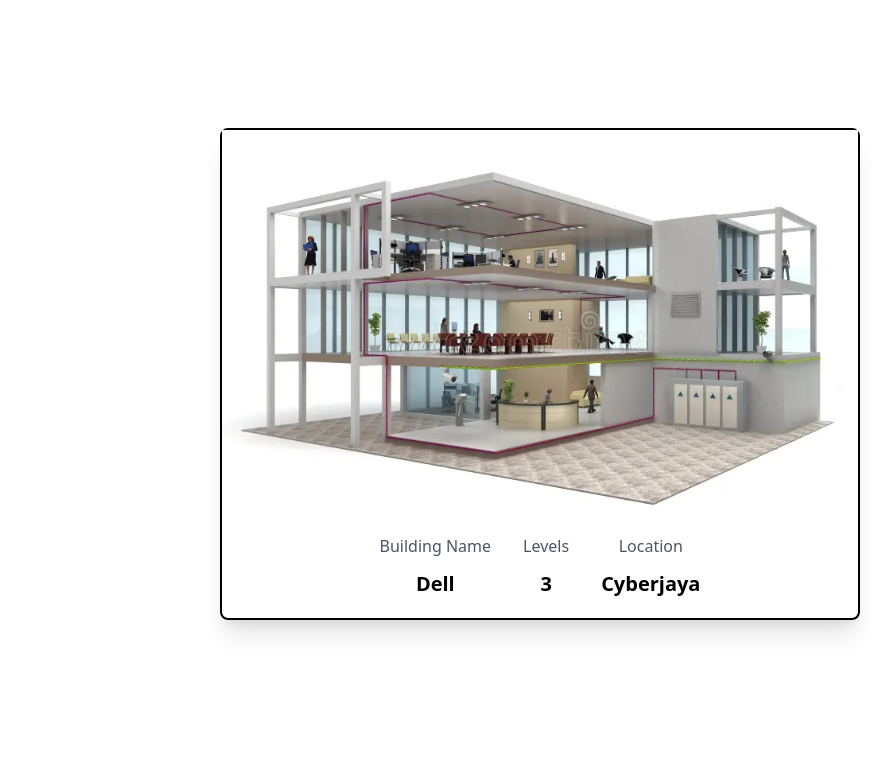
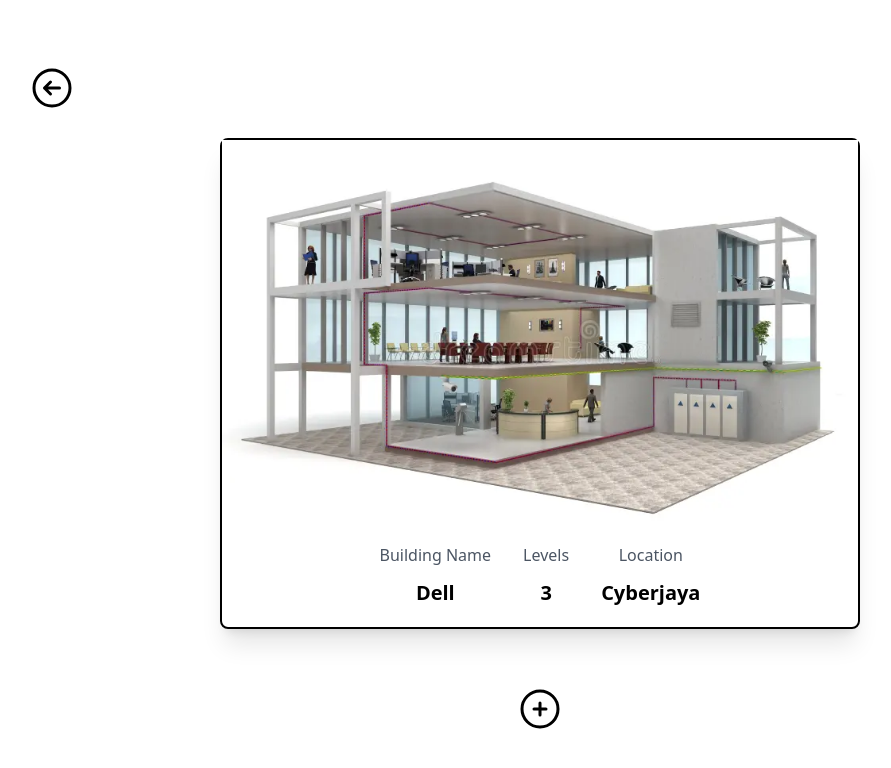
Before and after one commit to syahirahsabri/hack2hire, a React (Vite) app: page /building-info in a window 1280 px wide. Shown: the top 768 px of the page, without its empty margins (100-991 px from the left). Built offline with nearby package versions, Linux system fonts and the light colour scheme.

Commit message:
Latest UI update

```diff
--- a/src/components/BuildingInfo.jsx
+++ b/src/components/BuildingInfo.jsx
@@ -1,27 +1,61 @@
+import { PlusCircleIcon, ArrowLeftCircleIcon } from "@heroicons/react/24/outline";
 import { Link } from "react-router-dom";
+
+const buildingData = [
+  {
+    buildingId: 1,
+    buildingImage: "src/assets/room.png",
+    name: "Dell",
+    levels: 3,
+    location: "Cyberjaya",
+  },
+];
 
 export default function BuildingInfo() {
   return (
-    <div>
-      <a href="/form" className="flex flex-col items-center justify-center">
-        <div className="mt-[10%] w-[50%] flex flex-col justify-center items-center border-2 border-black rounded-lg rounded-3xl shadow-xl cursor-pointer transition-transform transform hover:scale-105">
-          <img src="src\assets\room.png" />
+    <>
+      <div className="flex flex-row items-start pl-[10%] mt-[5%]">
+        <Link to={"/dashboard"}>
+          <ArrowLeftCircleIcon
+            className="h-12 w-12 hover:scale-110"
+            aria-hidden="true"
+          />
+        </Link>
+      </div>
+
+      {buildingData.map((building, index) => (
+        <a
+          key={building.buildingId}
+          href="/form"
+          className="flex flex-col items-center justify-center"
+        >
+          <div className="mt-[2%] w-[50%] flex flex-col justify-center items-center border-2 border-black rounded-lg rounded-3xl shadow-xl cursor-pointer transition-transform transform hover:scale-105">
+            <img src={building.buildingImage} alt="Building Image" />
             <div className="flex flex-row items-center justify-center space-x-8 mb-5">
               <div className="flex flex-col items-center justify-center">
                 <p className="text-gray-600">Building Name</p>
-              <h1 className="text-xl font-semibold mt-3">Dell</h1>
+                <h1 className="text-xl font-semibold mt-3">{building.name}</h1>
               </div>
               <div className="flex flex-col items-center justify-center">
                 <p className="text-gray-600">Levels</p>
-              <h1 className="text-xl font-semibold mt-3">3</h1>
+                <h1 className="text-xl font-semibold mt-3">
+                  {building.levels}
+                </h1>
               </div>
               <div className="flex flex-col items-center justify-center">
                 <p className="text-gray-600">Location</p>
-              <h1 className="text-xl font-semibold mt-3">Cyberjaya</h1>
+                <h1 className="text-xl font-semibold mt-3">
+                  {building.location}
+                </h1>
               </div>
             </div>
           </div>
+          <PlusCircleIcon
+            className="block h-12 w-12 mt-14 hover:scale-110"
+            aria-hidden="true"
+          />
         </a>
-    </div>
+      ))}
+    </>
   );
 }
--- a/src/pages/Form.jsx
+++ b/src/pages/Form.jsx
@@ -296,7 +296,7 @@ export default function Form() {
 
         {/* Form Buttons */}
         <div className="mt-14 mb-14 flex items-center justify-center gap-x-6">
-          <Link to={"/dashboard"}>
+          <Link to={"/building-info"}>
             <button
               type="button"
               className="text-sm font-semibold leading-6 text-gray-900"
```
Lines whose indentation alone changed are shown as unchanged.
